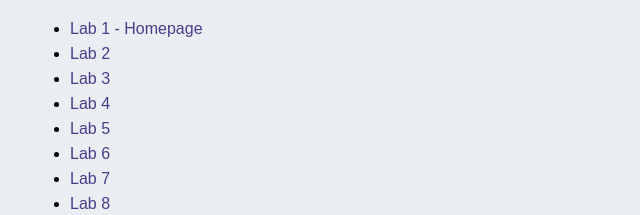
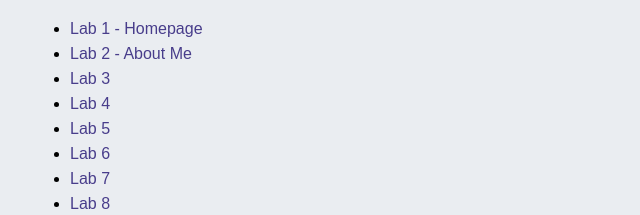
Before and after one commit to natty-nigatu/wap, a plain HTML site: page index.htm in a window 1280 px wide. Shown: the part 175-390 px from the top of the page, 0-640 px from the left. Drawn offline with Linux system fonts and the light colour scheme.

Commit message:
Lab 2 Completed

```diff
--- a/index.htm
+++ b/index.htm
@@ -23,7 +23,7 @@
 
     <ul>
       <li><a href="/"> Lab 1 - Homepage</a></li>
-      <li><a href="/"> Lab 2</a></li>
+      <li><a href="/aboutme.htm"> Lab 2 - About Me</a></li>
       <li><a href="/"> Lab 3</a></li>
       <li><a href="/"> Lab 4</a></li>
       <li><a href="/"> Lab 5</a></li>
```
